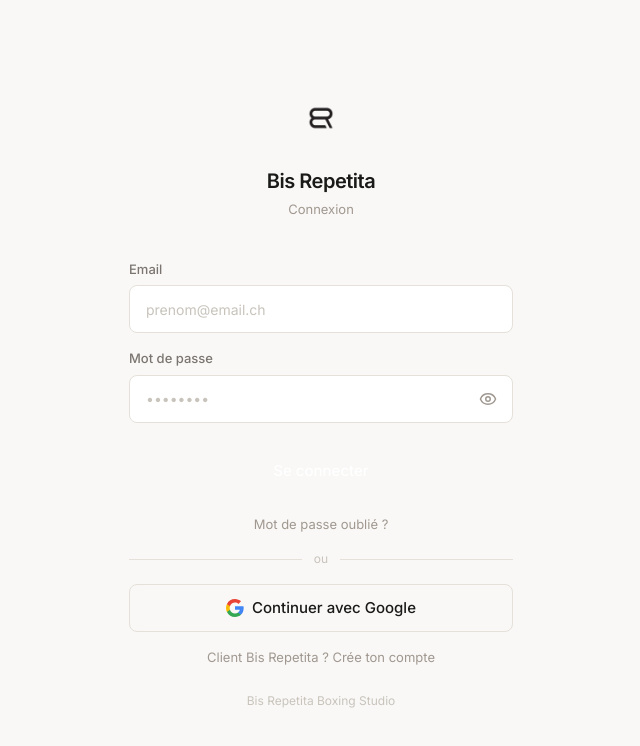
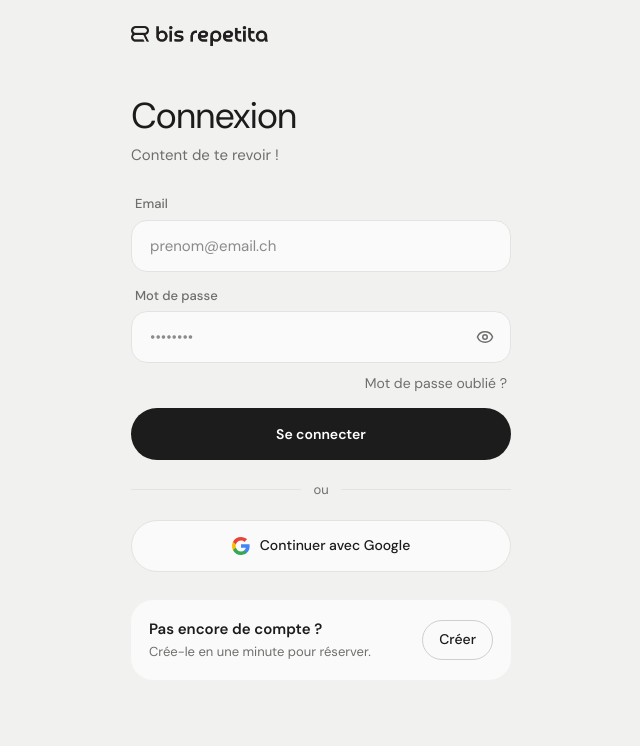
Before and after one commit to bisrepetita/brcoachmanager, a Next.js app: page /login in a window 1280 px wide. Shown: the top 746 px of the page, without its empty margins (319-959 px from the left). Built offline with nearby package versions, Linux system fonts and the light colour scheme; no server answers.

Commit message:
feat: page de connexion au nouveau design
Co-Authored-By: Claude Opus 5.5 <noreply@anthropic.com>

```diff
--- a/src/app/(auth)/login/page.tsx
+++ b/src/app/(auth)/login/page.tsx
@@ -8,9 +8,11 @@ import { doc, getDoc } from 'firebase/firestore'
 import { auth } from '@/lib/firebase/auth'
 import { db } from '@/lib/firebase/firestore'
 import { useGoogleAuthRedirect } from '@/lib/hooks/useGoogleAuthRedirect'
-import { Button } from '@/components/ui/button'
+import Link from 'next/link'
 import { Eye, EyeOff } from 'lucide-react'
 import { CLIENT_HOME } from '@/lib/utils/client-routes'
+import { BrandLogo } from '@/components/shared/BrandLogo'
+import { C, card, primaryButton, secondaryButton, pageTitle, inputStyle, Field, GoogleIcon } from '@/components/client/ClientUI'
 
 const FIREBASE_ERROR_MESSAGES: Record<string, string> = {
   'auth/invalid-credential': 'Email ou mot de passe incorrect.',
@@ -87,186 +89,125 @@ function LoginPageContent() {
     }
   }
 
+  const signupHref = redirectTo ? `/signup?redirect=${encodeURIComponent(redirectTo)}` : '/signup'
+
   return (
-    <div className="min-h-screen flex items-center justify-center p-6" style={{ background: 'var(--color-background)' }}>
-      <div className="w-full max-w-sm">
+    <div className="client-theme" style={{ minHeight: '100dvh', display: 'flex', justifyContent: 'center' }}>
+      <div style={{ width: '100%', maxWidth: 420, padding: 'calc(16px + env(safe-area-inset-top, 0px)) 20px 32px', display: 'flex', flexDirection: 'column' }}>
+        <header style={{ display: 'flex', alignItems: 'center', height: 40 }}>
+          <BrandLogo />
+        </header>
 
-        {/* Logo */}
-        <div className="mb-10 text-center">
-          <img
-            src="/icons/icon-512.png"
-            alt="Bis Repetita"
-            className="w-14 h-14 mb-5 mx-auto"
-            style={{ borderRadius: 'var(--radius-lg)' }}
-          />
-          <h1 className="text-[20px] font-semibold tracking-tight" style={{ color: 'var(--color-text-primary)' }}>
-            Bis Repetita
-          </h1>
-          <p className="text-[13px] mt-1" style={{ color: 'var(--color-text-tertiary)' }}>
-            Connexion
+        <h1 style={{ ...pageTitle, margin: '40px 0 8px' }}>{resetMode ? 'Mot de passe oublié' : 'Connexion'}</h1>
+        <p style={{ margin: '0 0 28px', fontSize: 15, color: C.muted }}>
+          {resetMode ? 'Entre ton email, on t\'envoie un lien pour le réinitialiser.' : 'Content de te revoir !'}
         </p>
-        </div>
 
-        {/* Formulaire reset */}
         {resetMode ? (
-          <form onSubmit={handleReset} className="space-y-4">
+          <form onSubmit={handleReset} style={{ display: 'flex', flexDirection: 'column', gap: 14 }}>
             {resetSent ? (
-              <div className="px-4 py-4 text-center" style={{ borderRadius: 'var(--radius-md)', background: '#E8F3EE', border: '1px solid #A8D5B8' }}>
-                <p className="text-[14px] font-medium" style={{ color: '#2D7A4F' }}>Email envoyé ✓</p>
-                <p className="text-[13px] mt-1" style={{ color: '#4A9A6A' }}>Vérifie ta boîte mail et suis le lien pour réinitialiser ton mot de passe.</p>
+              <div style={{ ...card, background: C.greenBg }}>
+                <p style={{ margin: 0, fontSize: 15, fontWeight: 600, color: C.green }}>Email envoyé ✓</p>
+                <p style={{ margin: '4px 0 0', fontSize: 14, color: C.green }}>Vérifie ta boîte mail et suis le lien pour réinitialiser ton mot de passe.</p>
               </div>
             ) : (
               <>
-                <p className="text-[13px]" style={{ color: 'var(--color-text-secondary)' }}>
-                  Entre ton adresse email pour recevoir un lien de réinitialisation.
-                </p>
-                <div className="space-y-1.5">
-                  <label htmlFor="reset-email" className="block text-[13px] font-medium" style={{ color: 'var(--color-text-secondary)' }}>Email</label>
+                <Field id="reset-email" label="Email">
                   <input
-                    id="reset-email"
-                    type="email"
-                    autoComplete="email"
-                    required
-                    value={email}
-                    onChange={(e) => setEmail(e.target.value)}
-                    placeholder="prenom@email.ch"
-                    style={{ borderRadius: 'var(--radius-input)', borderColor: 'var(--color-border)', background: 'var(--color-surface)', color: 'var(--color-text-primary)' }}
-                    className="w-full h-12 px-4 border text-[14px] outline-none transition-colors focus:border-[var(--color-border-strong)] placeholder:text-[var(--color-text-disabled)]"
+                    id="reset-email" type="email" autoComplete="email" required
+                    value={email} onChange={(e) => setEmail(e.target.value)}
+                    placeholder="prenom@email.ch" style={inputStyle}
                   />
-                </div>
-                {error && (
-                  <div className="px-4 py-3" style={{ borderRadius: 'var(--radius-md)', background: 'var(--color-danger-bg)', border: '1px solid #FBBCB8' }}>
-                    <p className="text-[13px]" style={{ color: 'var(--color-danger)' }}>{error}</p>
-                  </div>
-                )}
-                <Button type="submit" size="lg" loading={resetLoading} className="w-full">Envoyer le lien</Button>
+                </Field>
+                {error && <ErrorBox>{error}</ErrorBox>}
+                <button type="submit" disabled={resetLoading} style={{ ...primaryButton, height: 52, marginTop: 4, opacity: resetLoading ? 0.7 : 1 }}>
+                  {resetLoading ? 'Envoi…' : 'Envoyer le lien'}
+                </button>
               </>
             )}
-            <button type="button" onClick={() => { setResetMode(false); setResetSent(false); setError(null) }}
-              className="w-full text-center text-[13px] mt-2" style={{ color: 'var(--color-text-tertiary)', background: 'none', border: 'none', cursor: 'pointer' }}>
+            <button
+              type="button"
+              onClick={() => { setResetMode(false); setResetSent(false); setError(null) }}
+              style={linkButton}
+            >
               ← Retour à la connexion
             </button>
           </form>
         ) : (
-
-        /* Formulaire login */
-        <form onSubmit={handleSubmit} className="space-y-4">
-
-          <div className="space-y-1.5">
-            <label htmlFor="email" className="block text-[13px] font-medium" style={{ color: 'var(--color-text-secondary)' }}>
-              Email
-            </label>
+          <>
+            <form onSubmit={handleSubmit} style={{ display: 'flex', flexDirection: 'column', gap: 14 }}>
+              <Field id="email" label="Email">
                 <input
-              id="email"
-              type="email"
-              autoComplete="email"
-              required
-              value={email}
-              onChange={(e) => setEmail(e.target.value)}
-              placeholder="prenom@email.ch"
-              style={{
-                borderRadius: 'var(--radius-input)',
-                borderColor: 'var(--color-border)',
-                background: 'var(--color-surface)',
-                color: 'var(--color-text-primary)',
-              }}
-              className="w-full h-12 px-4 border text-[14px] outline-none transition-colors focus:border-[var(--color-border-strong)] placeholder:text-[var(--color-text-disabled)]"
+                  id="email" type="email" autoComplete="email" required
+                  value={email} onChange={(e) => setEmail(e.target.value)}
+                  placeholder="prenom@email.ch" style={inputStyle}
                 />
-          </div>
-
-          <div className="space-y-1.5">
-            <label htmlFor="password" className="block text-[13px] font-medium" style={{ color: 'var(--color-text-secondary)' }}>
-              Mot de passe
-            </label>
-            <div className="relative">
+              </Field>
+              <Field id="password" label="Mot de passe">
+                <div style={{ position: 'relative' }}>
                   <input
-                id="password"
-                type={showPassword ? 'text' : 'password'}
-                autoComplete="current-password"
-                required
-                value={password}
-                onChange={(e) => setPassword(e.target.value)}
-                placeholder="••••••••"
-                style={{
-                  borderRadius: 'var(--radius-input)',
-                  borderColor: 'var(--color-border)',
-                  background: 'var(--color-surface)',
-                  color: 'var(--color-text-primary)',
-                }}
-                className="w-full h-12 px-4 pr-12 border text-[14px] outline-none transition-colors focus:border-[var(--color-border-strong)] placeholder:text-[var(--color-text-disabled)]"
+                    id="password" type={showPassword ? 'text' : 'password'} autoComplete="current-password" required
+                    value={password} onChange={(e) => setPassword(e.target.value)}
+                    placeholder="••••••••" style={{ ...inputStyle, paddingRight: 52 }}
                   />
                   <button
                     type="button"
                     onClick={() => setShowPassword((v) => !v)}
-                className="absolute right-3 top-1/2 -translate-y-1/2 p-1 transition-colors"
-                style={{ color: 'var(--color-text-tertiary)' }}
                     aria-label={showPassword ? 'Masquer' : 'Afficher'}
+                    style={{
+                      position: 'absolute', right: 8, top: '50%', transform: 'translateY(-50%)', width: 36, height: 36,
+                      borderRadius: 9999, border: 'none', background: 'transparent', color: C.muted, cursor: 'pointer',
+                      display: 'flex', alignItems: 'center', justifyContent: 'center',
+                    }}
                   >
                     {showPassword ? <EyeOff size={18} /> : <Eye size={18} />}
                   </button>
                 </div>
+              </Field>
+              <button type="button" onClick={() => { setResetMode(true); setError(null) }} style={{ ...linkButton, alignSelf: 'flex-end', padding: '0 4px', marginTop: -4 }}>
+                Mot de passe oublié ?
+              </button>
+
+              {error && <ErrorBox>{error}</ErrorBox>}
+
+              <button type="submit" disabled={loading} style={{ ...primaryButton, height: 52, opacity: loading ? 0.7 : 1 }}>
+                {loading ? 'Connexion…' : 'Se connecter'}
+              </button>
+            </form>
+
+            <div style={{ display: 'flex', alignItems: 'center', gap: 12, margin: '20px 0' }}>
+              <div style={{ flex: 1, height: 1, background: C.line }} />
+              <span style={{ fontSize: 13, color: C.muted }}>ou</span>
+              <div style={{ flex: 1, height: 1, background: C.line }} />
             </div>
 
-          {error && (
-            <div
-              className="px-4 py-3"
-              style={{
-                borderRadius: 'var(--radius-md)',
-                background: 'var(--color-danger-bg)',
-                border: '1px solid #FBBCB8',
-              }}
-            >
-              <p className="text-[13px] leading-snug" style={{ color: 'var(--color-danger)' }}>{error}</p>
+            <button type="button" onClick={handleGoogleSignIn} disabled={googleLoading} style={{ ...secondaryButton, height: 52, gap: 10, background: C.card, border: `1px solid ${C.line}`, opacity: googleLoading ? 0.7 : 1 }}>
+              <GoogleIcon />
+              {googleLoading ? 'Connexion…' : 'Continuer avec Google'}
+            </button>
+
+            <div style={{ ...card, marginTop: 28, display: 'flex', alignItems: 'center', gap: 12 }}>
+              <div style={{ flex: 1, minWidth: 0 }}>
+                <p style={{ margin: 0, fontSize: 15, fontWeight: 600 }}>Pas encore de compte ?</p>
+                <p style={{ margin: '2px 0 0', fontSize: 13, color: C.muted }}>Crée-le en une minute pour réserver.</p>
               </div>
-          )}
-
-          <Button type="submit" size="lg" loading={loading} className="w-full mt-2">
-            Se connecter
-          </Button>
-
-          <button type="button" onClick={() => { setResetMode(true); setError(null) }}
-            className="w-full text-center text-[13px] mt-1" style={{ color: 'var(--color-text-tertiary)', background: 'none', border: 'none', cursor: 'pointer' }}>
-            Mot de passe oublié ?
-          </button>
-        </form>
-        )}
-
-        {!resetMode && (
-          <>
-            <div className="flex items-center gap-3 my-4">
-              <div className="flex-1 h-px" style={{ background: 'var(--color-border)' }} />
-              <span className="text-[12px]" style={{ color: 'var(--color-text-disabled)' }}>ou</span>
-              <div className="flex-1 h-px" style={{ background: 'var(--color-border)' }} />
+              <Link href={signupHref as never} style={{ ...secondaryButton, height: 40, padding: '0 16px' }}>Créer</Link>
             </div>
-            <Button
-              type="button" variant="outline" size="lg" loading={googleLoading}
-              className="w-full flex items-center justify-center gap-2"
-              onClick={handleGoogleSignIn}
-            >
-              <svg width="18" height="18" viewBox="0 0 18 18" aria-hidden="true">
-                <path fill="#4285F4" d="M17.64 9.2c0-.64-.06-1.25-.16-1.84H9v3.48h4.84a4.14 4.14 0 0 1-1.8 2.72v2.26h2.9c1.7-1.56 2.68-3.87 2.68-6.62Z" />
-                <path fill="#34A853" d="M9 18c2.43 0 4.47-.8 5.96-2.18l-2.9-2.26c-.8.54-1.83.86-3.06.86-2.35 0-4.34-1.59-5.05-3.72H.95v2.33A9 9 0 0 0 9 18Z" />
-                <path fill="#FBBC05" d="M3.95 10.7A5.4 5.4 0 0 1 3.66 9c0-.59.1-1.17.29-1.7V4.97H.95A9 9 0 0 0 0 9c0 1.45.35 2.83.95 4.03l3-2.33Z" />
-                <path fill="#EA4335" d="M9 3.58c1.32 0 2.51.45 3.44 1.35l2.58-2.58C13.46.89 11.43 0 9 0A9 9 0 0 0 .95 4.97l3 2.33C4.66 5.17 6.65 3.58 9 3.58Z" />
-              </svg>
-              Continuer avec Google
-            </Button>
           </>
         )}
-
-        {!resetMode && (
-          <button
-            type="button" onClick={() => router.push((redirectTo ? `/signup?redirect=${encodeURIComponent(redirectTo)}` : '/signup') as never)}
-            className="w-full text-center text-[13px] mt-4" style={{ color: 'var(--color-text-tertiary)', background: 'none', border: 'none', cursor: 'pointer' }}
-          >
-            Client Bis Repetita ? Crée ton compte
-          </button>
-        )}
-
-        <p className="mt-6 text-center text-[12px]" style={{ color: 'var(--color-text-disabled)' }}>
-          Bis Repetita Boxing Studio
-        </p>
       </div>
     </div>
   )
 }
+
+function ErrorBox({ children }: { children: React.ReactNode }) {
+  return (
+    <div style={{ padding: '12px 16px', borderRadius: 16, background: C.redBg, color: C.red, fontSize: 14, lineHeight: 1.4 }}>
+      {children}
+    </div>
+  )
+}
+
+const linkButton: React.CSSProperties = {
+  background: 'none', border: 'none', padding: 0, cursor: 'pointer', fontFamily: 'inherit', fontSize: 14, color: C.muted,
+}
--- a/src/components/client/ClientUI.tsx
+++ b/src/components/client/ClientUI.tsx
@@ -74,3 +74,30 @@ export function Pill({ tone, children }: { tone: 'green' | 'amber' | 'red' | 'ne
 export function coachFirstNames(names: string[] | undefined): string {
   return (names ?? []).map(n => n.trim().split(' ')[0]).filter(Boolean).join(' & ')
 }
+
+export const inputStyle: React.CSSProperties = {
+  width: '100%', height: 52, borderRadius: 16, border: `1px solid ${C.line}`, background: C.card,
+  padding: '0 18px', fontSize: 15, color: C.ink, outline: 'none', fontFamily: 'inherit',
+}
+
+/** Champ de formulaire avec libellé (pages connexion / inscription). */
+export function Field({ id, label, children }: { id: string; label: string; children: React.ReactNode }) {
+  return (
+    <div>
+      <label htmlFor={id} style={{ display: 'block', margin: '0 0 6px 4px', fontSize: 13, fontWeight: 500, color: C.muted }}>{label}</label>
+      {children}
+    </div>
+  )
+}
+
+/** Logo Google officiel (bouton « Continuer avec Google »). */
+export function GoogleIcon() {
+  return (
+    <svg width="18" height="18" viewBox="0 0 18 18" aria-hidden="true">
+      <path fill="#4285F4" d="M17.64 9.2c0-.64-.06-1.25-.16-1.84H9v3.48h4.84a4.14 4.14 0 0 1-1.8 2.72v2.26h2.9c1.7-1.56 2.68-3.87 2.68-6.62Z" />
+      <path fill="#34A853" d="M9 18c2.43 0 4.47-.8 5.96-2.18l-2.9-2.26c-.8.54-1.83.86-3.06.86-2.35 0-4.34-1.59-5.05-3.72H.95v2.33A9 9 0 0 0 9 18Z" />
+      <path fill="#FBBC05" d="M3.95 10.7A5.4 5.4 0 0 1 3.66 9c0-.59.1-1.17.29-1.7V4.97H.95A9 9 0 0 0 0 9c0 1.45.35 2.83.95 4.03l3-2.33Z" />
+      <path fill="#EA4335" d="M9 3.58c1.32 0 2.51.45 3.44 1.35l2.58-2.58C13.46.89 11.43 0 9 0A9 9 0 0 0 .95 4.97l3 2.33C4.66 5.17 6.65 3.58 9 3.58Z" />
+    </svg>
+  )
+}
```
Lines whose indentation alone changed are shown as unchanged.
